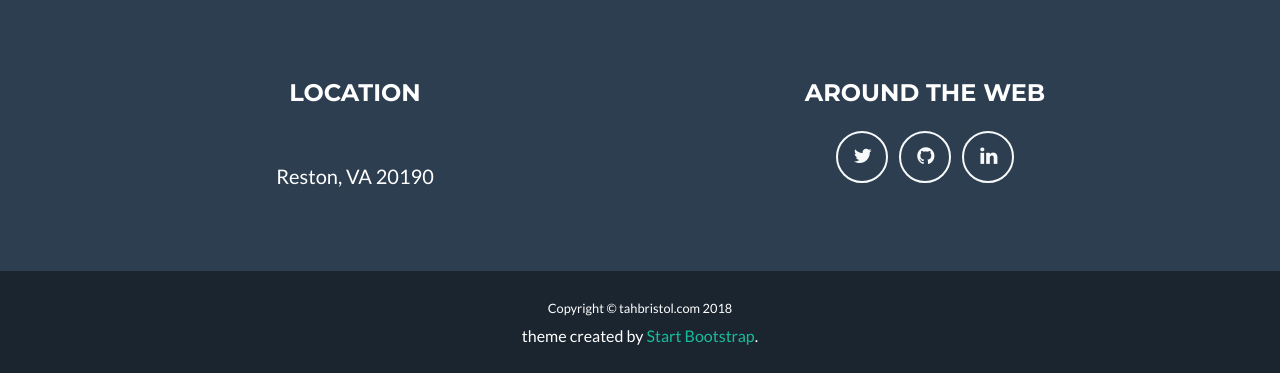
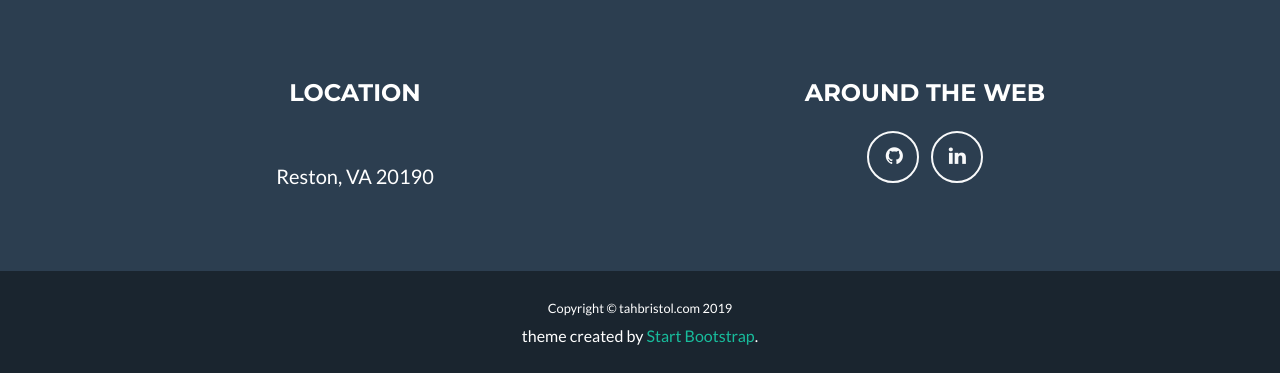
Before and after one commit to tahbristol/portfolio18, a Flask app: page / in a window 1280 px wide. Shown: the part 2518-2891 px from the top of the page. Run offline with Flask 2, Linux system fonts and the light colour scheme; some libraries are stand-ins or nearby versions.

Commit message:
remove twitter

```diff
--- a/portfolio/templates/index.html
+++ b/portfolio/templates/index.html
@@ -237,11 +237,11 @@
                   <i class="fa fa-fw fa-google-plus"></i>
                 </a>
               </li>-->
-              <li class="list-inline-item">
+              <!-- <li class="list-inline-item">
                 <a class="btn btn-outline-light btn-social text-center rounded-circle" href="https://twitter.com/tahbristol" target="_blank">
                   <i class="fa fa-fw fa-twitter"></i>
                 </a>
-              </li>
+              </li> -->
 							<li class="list-inline-item">
                 <a class="btn btn-outline-light btn-social text-center rounded-circle" href="https://github.com/tahbristol" target="_blank">
                   <i class="fa fa-fw fa-github"></i>
@@ -265,7 +265,7 @@
 
     <div class="copyright py-4 text-center text-white">
       <div class="container">
-        <small>Copyright &copy; tahbristol.com 2018</small>
+        <small>Copyright &copy; tahbristol.com 2019</small>
 				<p class="lead mb-0"><small>theme created by
 					<a href="http://startbootstrap.com">Start Bootstrap</a>.</small></p>
       </div>
```
